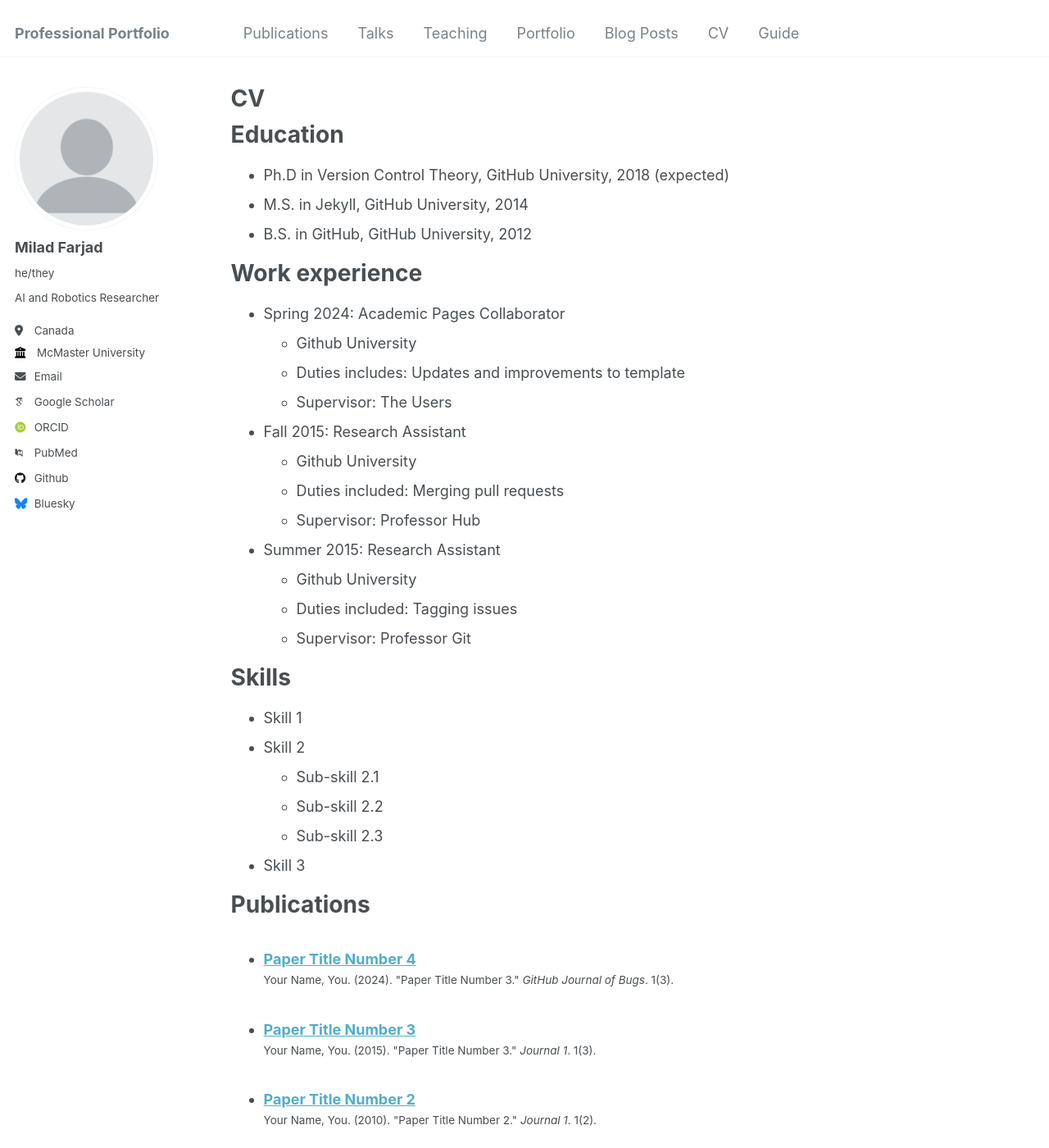
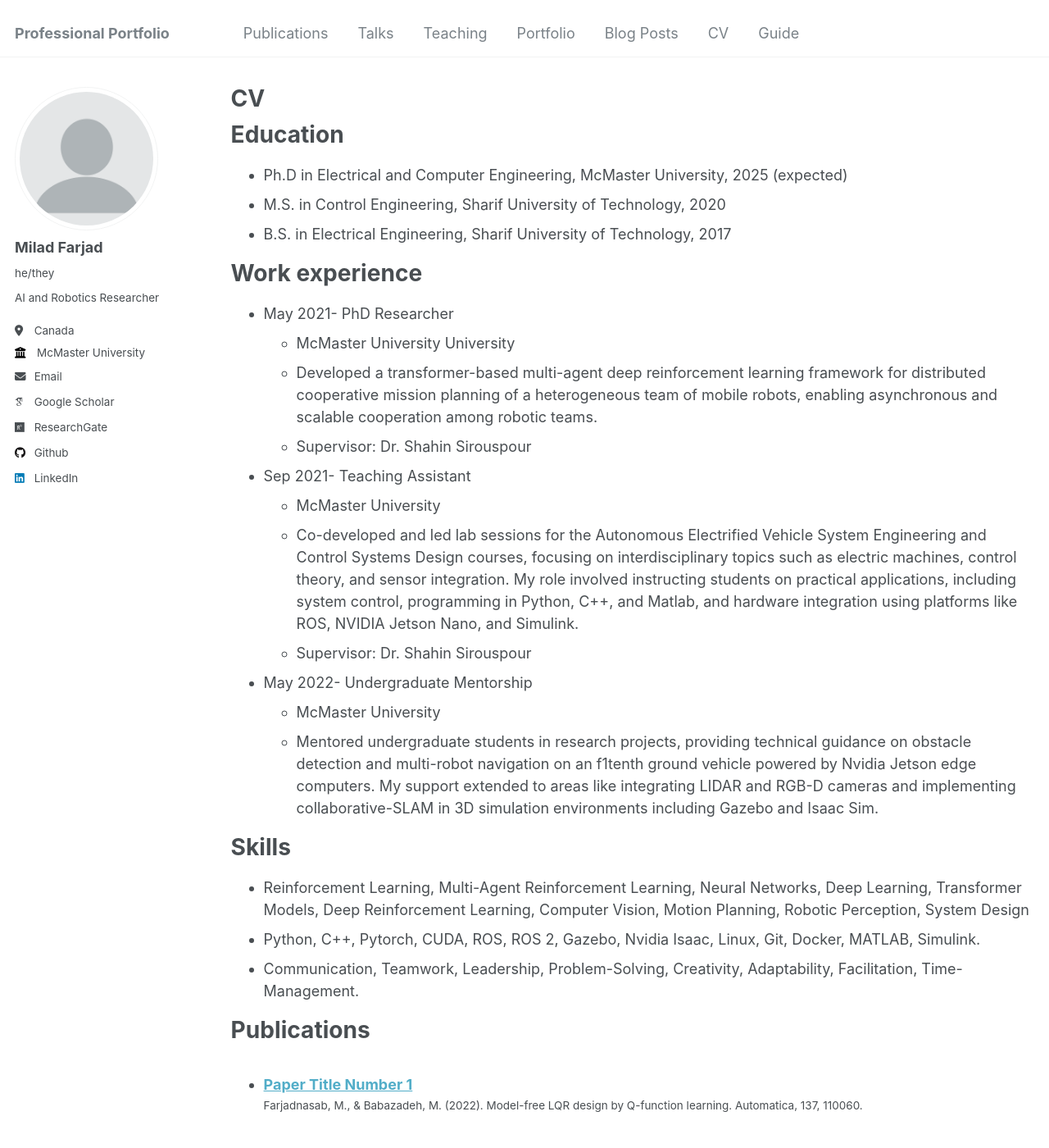
Before and after one commit to mylad13/mylad13.github.io, a Jekyll site: the page built from _pages/cv.md, in a window 1280 px wide and 1400 px high. Shown: the whole window at 82% size. Built offline with Jekyll 4.4.1, drawn with Linux system fonts in a browser that asks for light colours; some web fonts are replaced; some of the changed text lies outside the part shown.

Commit message:
Added 1 Talk and 1 Paper

```diff
--- a/_config.yml
+++ b/_config.yml
@@ -34,21 +34,21 @@ author:
   arxiv            : # URL - Update with the correct link to your profile
   googlescholar    : "https://scholar.google.com/citations?user=x3a7vmEAAAAJ&hl=en"
   impactstory      : # URL
-  orcid            : "http://orcid.org/yourorcidurl"
+  orcid            : # "http://orcid.org/yourorcidurl"
   semantic         : # URL
-  pubmed           : "https://www.ncbi.nlm.nih.gov/pubmed/?term=john+snow"
-  researchgate     : # URL
+  pubmed           : # "https://www.ncbi.nlm.nih.gov/pubmed/?term=john+snow"
+  researchgate     : "https://www.researchgate.net/profile/Milad-Farjadnasab"
 
   # Repositories and software development
   bitbucket        : # Username - Update with your username on the site
   codepen          : # Username
   dribbble         : # Username
-  github           : "academicpages"
+  github           : "mylad13"
   kaggle           : # Username
   stackoverflow    : # User number or user number and name (i.e., use "1" or "1/jeff-atwood")
 
   # Social media
-  bluesky          : "bsky.app" # Replace this with you Bluesky username
+  bluesky          : # "bsky.app" # Replace this with you Bluesky username
   facebook         : # Username
   flickr           : # Username
   foursquare       : # Username
@@ -57,7 +57,7 @@ author:
   keybase          : # Username
   instagram        : # Username
   lastfm           : # Username
-  linkedin         : # Username
+  linkedin         : miladfarjad
   mastodon         : # URL
   medium           : # URL
   pinterest        : # Username
@@ -290,7 +290,7 @@ sass:
 permalink: /:categories/:title/
 # paginate: 5 # amount of posts to show
 # paginate_path: /page:num/
-timezone: America/Los_Angeles # http://en.wikipedia.org/wiki/List_of_tz_database_time_zones
+timezone: America/Toronto # http://en.wikipedia.org/wiki/List_of_tz_database_time_zones
 
 
 # Plugins
--- a/_pages/cv.md
+++ b/_pages/cv.md
@@ -11,35 +11,31 @@ redirect_from:
 
 Education
 ======
-* Ph.D in Version Control Theory, GitHub University, 2018 (expected)
-* M.S. in Jekyll, GitHub University, 2014
-* B.S. in GitHub, GitHub University, 2012
+* Ph.D in Electrical and Computer Engineering, McMaster University, 2025 (expected)
+* M.S. in Control Engineering, Sharif University of Technology, 2020
+* B.S. in Electrical Engineering, Sharif University of Technology, 2017
 
 Work experience
 ======
-* Spring 2024: Academic Pages Collaborator
-  * Github University
-  * Duties includes: Updates and improvements to template
-  * Supervisor: The Users
+* May 2021- PhD Researcher
+  * McMaster University University
+  * Developed a transformer-based multi-agent deep reinforcement learning framework for distributed cooperative mission planning of a heterogeneous team of mobile robots, enabling asynchronous and scalable cooperation among robotic teams.
+  * Supervisor: Dr. Shahin Sirouspour
 
-* Fall 2015: Research Assistant
-  * Github University
-  * Duties included: Merging pull requests
-  * Supervisor: Professor Hub
+* Sep 2021- Teaching Assistant
+  * McMaster University
+  * Co-developed and led lab sessions for the Autonomous Electrified Vehicle System Engineering and Control Systems Design courses, focusing on interdisciplinary topics such as electric machines, control theory, and sensor integration. My role involved instructing students on practical applications, including system control, programming in Python, C++, and Matlab, and hardware integration using platforms like ROS, NVIDIA Jetson Nano, and Simulink.
+  * Supervisor: Dr. Shahin Sirouspour
 
-* Summer 2015: Research Assistant
-  * Github University
-  * Duties included: Tagging issues
-  * Supervisor: Professor Git
+* May 2022- Undergraduate Mentorship
+  * McMaster University
+  * Mentored undergraduate students in research projects, providing technical guidance on obstacle detection and multi-robot navigation on an f1tenth ground vehicle powered by Nvidia Jetson edge computers. My support extended to areas like integrating LIDAR and RGB-D cameras and implementing collaborative-SLAM in 3D simulation environments including Gazebo and Isaac Sim.
 
 Skills
 ======
-* Skill 1
-* Skill 2
-  * Sub-skill 2.1
-  * Sub-skill 2.2
-  * Sub-skill 2.3
-* Skill 3
+* Reinforcement Learning, Multi-Agent Reinforcement Learning, Neural Networks, Deep Learning, Transformer Models, Deep Reinforcement Learning, Computer Vision, Motion Planning, Robotic Perception, System Design
+* Python, C++, Pytorch, CUDA, ROS, ROS 2, Gazebo, Nvidia Isaac, Linux, Git, Docker, MATLAB, Simulink.
+* Communication, Teamwork, Leadership, Problem-Solving, Creativity, Adaptability, Facilitation, Time-Management.
 
 Publications
 ======
--- a/_publications/2009-10-01-paper-title-number-1.md
+++ /dev/null
@@ -1,14 +0,0 @@
----
-title: "Paper Title Number 1"
-collection: publications
-category: manuscripts
-permalink: /publication/2009-10-01-paper-title-number-1
-excerpt: 'This paper is about the number 1. The number 2 is left for future work.'
-date: 2009-10-01
-venue: 'Journal 1'
-slidesurl: 'http://academicpages.github.io/files/slides1.pdf'
-paperurl: 'http://academicpages.github.io/files/paper1.pdf'
-citation: 'Your Name, You. (2009). &quot;Paper Title Number 1.&quot; <i>Journal 1</i>. 1(1).'
----
-
-The contents above will be part of a list of publications, if the user clicks the link for the publication than the contents of section will be rendered as a full page, allowing you to provide more information about the paper for the reader. When publications are displayed as a single page, the contents of the above "citation" field will automatically be included below this section in a smaller font.
--- a/_publications/2015-10-01-paper-title-number-3.md
+++ /dev/null
@@ -1,14 +0,0 @@
----
-title: "Paper Title Number 3"
-collection: publications
-category: manuscripts
-permalink: /publication/2015-10-01-paper-title-number-3
-excerpt: 'This paper is about the number 3. The number 4 is left for future work.'
-date: 2015-10-01
-venue: 'Journal 1'
-slidesurl: 'http://academicpages.github.io/files/slides3.pdf'
-paperurl: 'http://academicpages.github.io/files/paper3.pdf'
-citation: 'Your Name, You. (2015). &quot;Paper Title Number 3.&quot; <i>Journal 1</i>. 1(3).'
----
-
-The contents above will be part of a list of publications, if the user clicks the link for the publication than the contents of section will be rendered as a full page, allowing you to provide more information about the paper for the reader. When publications are displayed as a single page, the contents of the above "citation" field will automatically be included below this section in a smaller font.
--- /dev/null
+++ b/_publications/2022-03-01-ModelFreeLQR.md
@@ -0,0 +1,14 @@
+---
+title: "Paper Title Number 1"
+collection: publications
+category: manuscripts
+permalink: /publication/2022-03-01-ModelFreeLQR
+excerpt: 'This paper is about the number 1. The number 2 is left for future work.'
+date: 2022-03-01
+venue: 'Automatica'
+slidesurl: # 'http://academicpages.github.io/files/slides1.pdf'
+paperurl: 'http://academicpages.github.io/files/Model-free LQR Design.pdf'
+citation: 'Farjadnasab, M., & Babazadeh, M. (2022). Model-free LQR design by Q-function learning. Automatica, 137, 110060.'
+---
+
+Reinforcement learning methods such as Q-learning have shown promising results in the model-free design of linear quadratic regulator (LQR) controllers for linear time-invariant (LTI) systems. However, challenges such as sample-efficiency, sensitivity to hyper-parameters, and compatibility with classical control paradigms limit the integration of such algorithms in critical control applications. This paper aims to take some steps towards bridging the well-known classical control requirements and learning algorithms by using optimization frameworks and properties of conic constraints. Accordingly, a new off-policy model-free approach is proposed for learning the Q-function and designing the discrete-time LQR controller. The design procedure is based on non-iterative semi-definite programs (SDP) with linear matrix inequality (LMI) constraints. It is sample-efficient, inherently robust to model uncertainties, and does not require an initial stabilizing controller. The proposed model-free approach is extended to distributed control of interconnected systems, as well. The performance of the presented design is evaluated on several stable and unstable synthetic systems. The data-driven control scheme is also implemented on the IEEE 39-bus New England power grid. The results confirm optimality, sample-efficiency, and satisfactory performance of the proposed approach in centralized and distributed design.
--- a/_publications/2024-02-17-paper-title-number-4.md
+++ /dev/null
@@ -1,13 +0,0 @@
----
-title: "Paper Title Number 4"
-collection: publications
-category: conferences
-permalink: /publication/2024-02-17-paper-title-number-4
-excerpt: 'This paper is about fixing template issue #693.'
-date: 2024-02-17
-venue: 'GitHub Journal of Bugs'
-paperurl: 'http://academicpages.github.io/files/paper3.pdf'
-citation: 'Your Name, You. (2024). &quot;Paper Title Number 3.&quot; <i>GitHub Journal of Bugs</i>. 1(3).'
----
-
-The contents above will be part of a list of publications, if the user clicks the link for the publication than the contents of section will be rendered as a full page, allowing you to provide more information about the paper for the reader. When publications are displayed as a single page, the contents of the above "citation" field will automatically be included below this section in a smaller font.
```
Also changed, not shown: _talks/2012-03-01-talk-1.md (deleted, +0 -11 lines), _talks/2013-03-01-tutorial-1.md (deleted, +0 -13 lines), _talks/2014-02-01-talk-2.md (deleted, +0 -13 lines), _talks/2014-03-01-talk-3.md (deleted, +0 -11 lines), _talks/2023-12-13-talk-1.md (added, +15 -0 lines), 7 other files.
